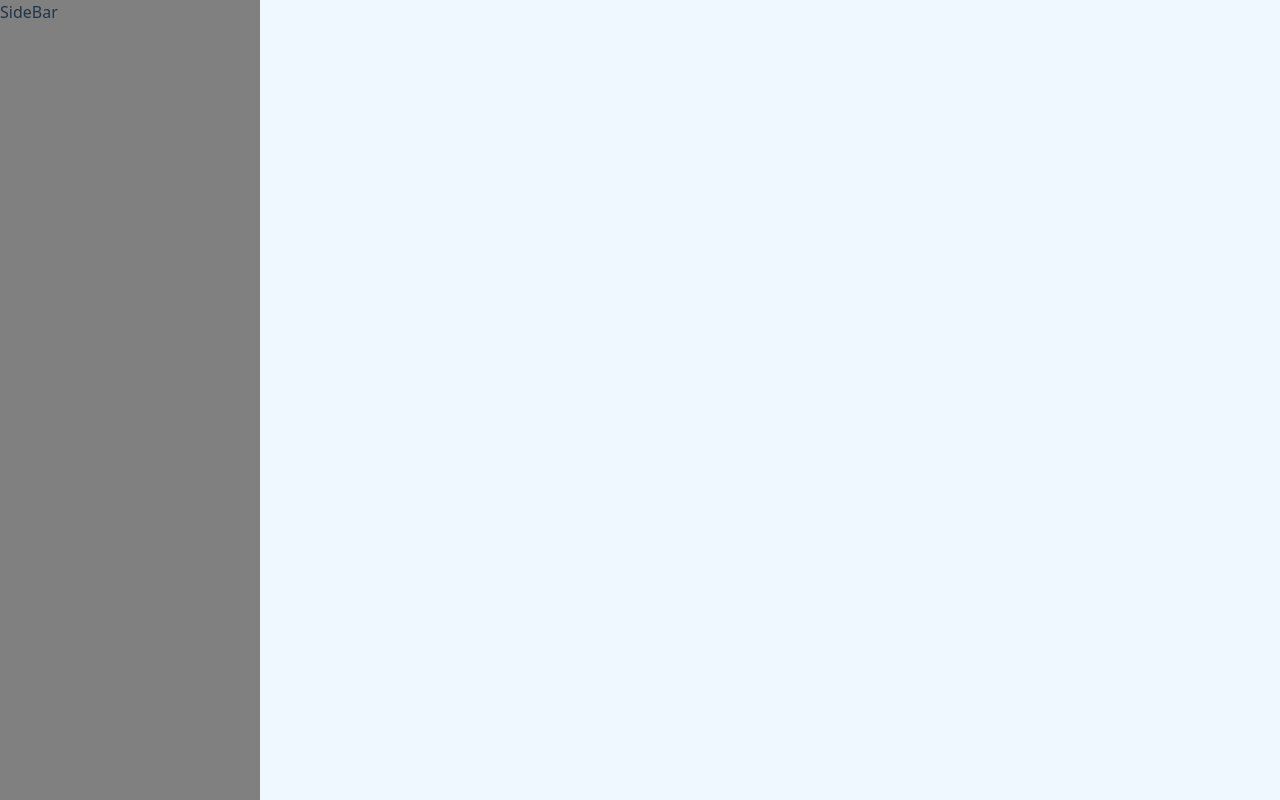
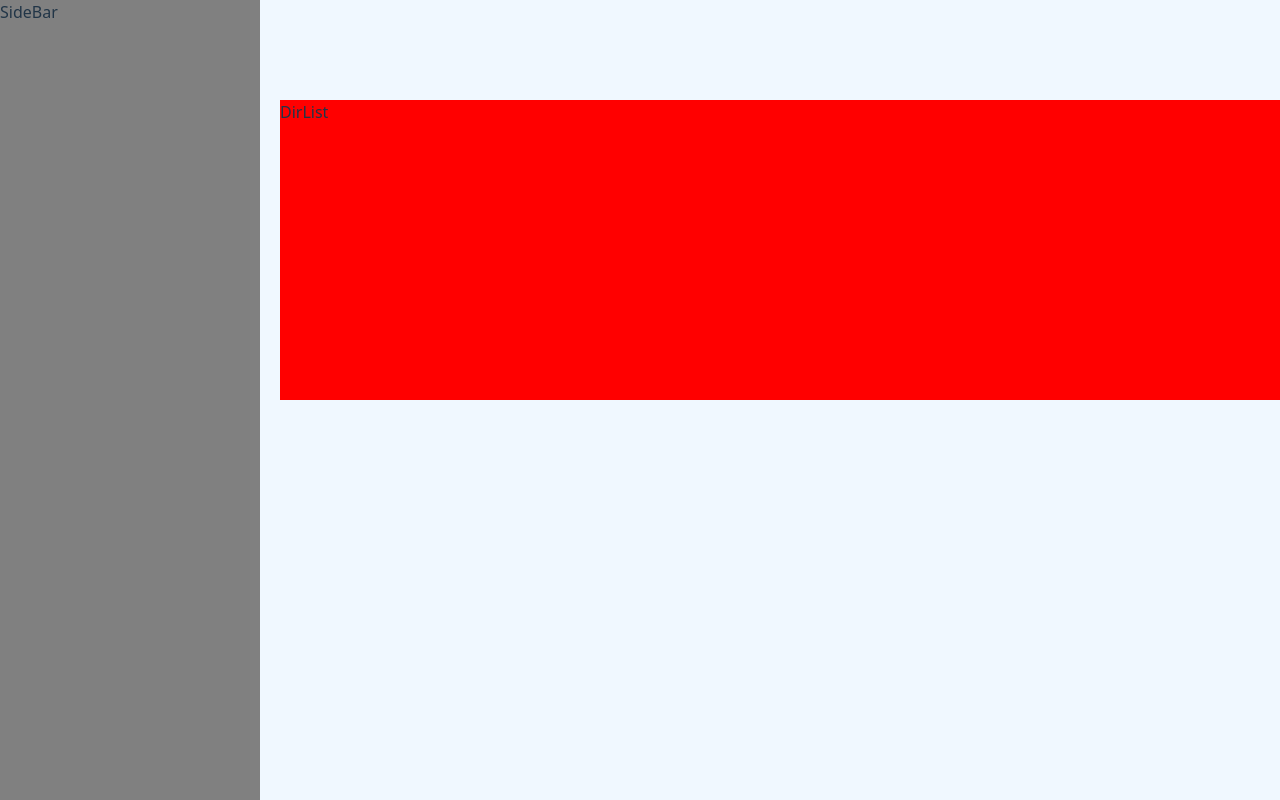
Before and after one commit to Mohamed-Abuali/Revue, a React (Vite) app: page / in a window 1280 px wide. Built offline with nearby package versions, Linux system fonts and the light colour scheme.

Commit message:
feat: add DirList component to main layout
- Create new DirList component
- Import and render DirList in App component
- Update CSS grid layout to accommodate new component

```diff
--- a/src/App.css
+++ b/src/App.css
@@ -9,11 +9,18 @@
   height: auto;
   display: grid;
   grid-template-columns: 280px 1fr;
+  grid-template-rows: 100px 300px 1fr;
   background-color: aliceblue;
 }
 .sidebar-container{
   grid-column: 1;
+  grid-row: -1/1;
   height: 100dvh;
   width: 260px;
   background-color: gray;
 }
+.dirlist-container{
+  grid-column: 2;
+  grid-row: 2/3;
+  background-color: red;
+}
--- a/src/App.tsx
+++ b/src/App.tsx
@@ -1,5 +1,6 @@
 
 import './App.css'
+import DirList from './componenets/DirList'
 import SideBar from './componenets/SideBar'
 
 function App() {
@@ -7,6 +8,7 @@ function App() {
   return (
     <div className='home-container'>
         <SideBar/>
+        <DirList/>
     </div>
   )
 }
--- /dev/null
+++ b/src/componenets/DirList.tsx
@@ -0,0 +1,9 @@
+import React from 'react'
+
+const DirList = () => {
+  return (
+    <div className='dirlist-container'>DirList</div>
+  )
+}
+
+export default DirList
```
